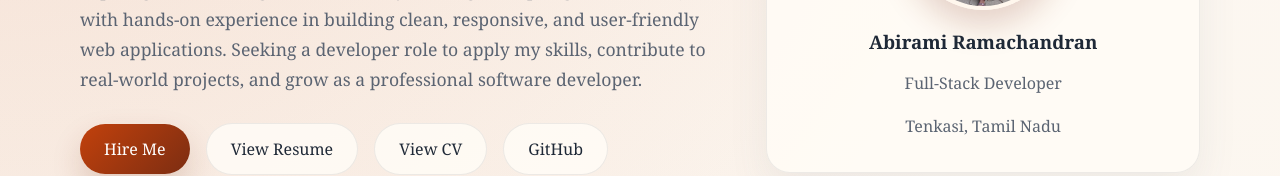
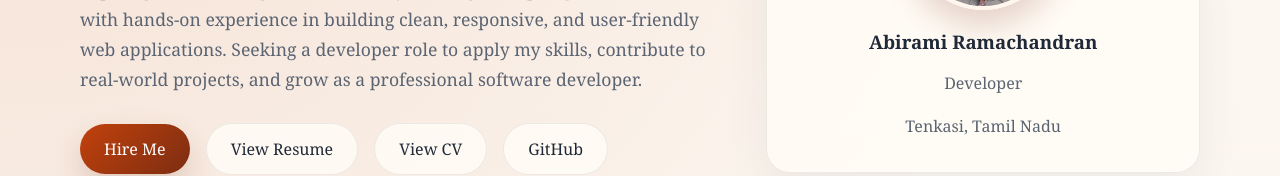
Before and after one commit to ABIRAMIRAMACHANDRAN1604/Abirami-full-stack-portfolio, an Angular app in the folder portfolio-frontend/: page / in a window 1280 px wide. Shown: the part 458-634 px from the top of the page. Built offline with nearby package versions, Linux system fonts and the light colour scheme.

Commit message:
app.component.html

```diff
--- a/portfolio-frontend/src/app/app.component.html
+++ b/portfolio-frontend/src/app/app.component.html
@@ -30,7 +30,7 @@
     <div class="hero-card">
       <img class="profile-photo" src="assets/abirami-photo.jpg.jpg" alt="Abirami Ramachandran">
       <h3>Abirami Ramachandran</h3>
-      <p>Full-Stack Developer</p>
+      <p>Developer</p>
       <span>Tenkasi, Tamil Nadu</span>
     </div>
   </section>
```
